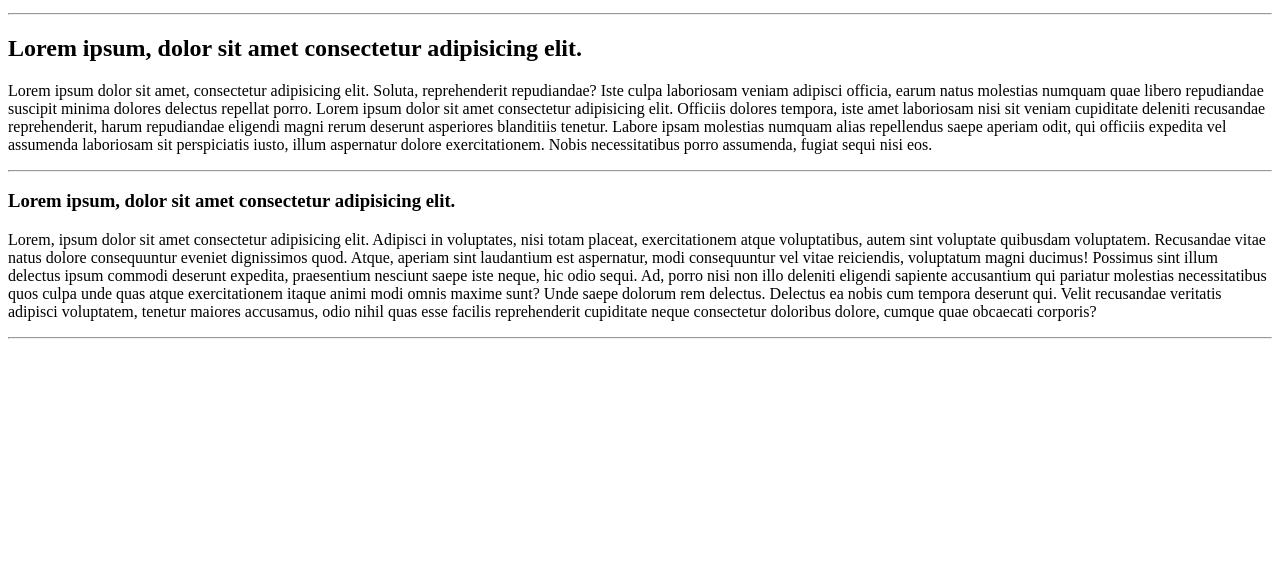
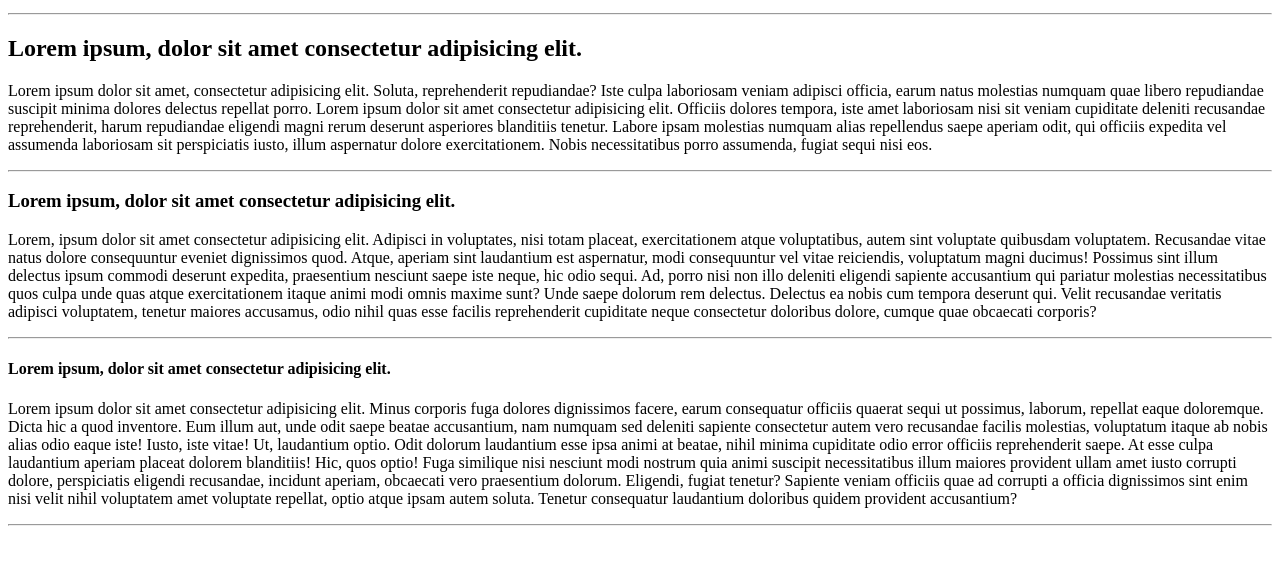
Before and after one commit to feernaanda/L1-homework, a plain HTML site: page index.html in a window 1280 px wide. Shown: the part 101-666 px from the top of the page. Drawn offline with Linux system fonts and the light colour scheme.

Commit message:
Practicing what was learned in lesson #3

```diff
--- a/index.html
+++ b/index.html
@@ -19,5 +19,12 @@
     Ad, porro nisi non illo deleniti eligendi sapiente accusantium qui pariatur molestias necessitatibus quos culpa unde quas atque exercitationem itaque animi modi omnis maxime sunt? Unde saepe dolorum rem delectus.
     Delectus ea nobis cum tempora deserunt qui. Velit recusandae veritatis adipisci voluptatem, tenetur maiores accusamus, odio nihil quas esse facilis reprehenderit cupiditate neque consectetur doloribus dolore, cumque quae obcaecati corporis?</p>
     <hr>
+    <h4>Lorem ipsum, dolor sit amet consectetur adipisicing elit.</h4>
+    <p>Lorem ipsum dolor sit amet consectetur adipisicing elit. Minus corporis fuga dolores dignissimos facere, earum consequatur officiis quaerat sequi ut possimus, laborum, repellat eaque doloremque. Dicta hic a quod inventore.
+    Eum illum aut, unde odit saepe beatae accusantium, nam numquam sed deleniti sapiente consectetur autem vero recusandae facilis molestias, voluptatum itaque ab nobis alias odio eaque iste! Iusto, iste vitae!
+    Ut, laudantium optio. Odit dolorum laudantium esse ipsa animi at beatae, nihil minima cupiditate odio error officiis reprehenderit saepe. At esse culpa laudantium aperiam placeat dolorem blanditiis! Hic, quos optio!
+    Fuga similique nisi nesciunt modi nostrum quia animi suscipit necessitatibus illum maiores provident ullam amet iusto corrupti dolore, perspiciatis eligendi recusandae, incidunt aperiam, obcaecati vero praesentium dolorum. Eligendi, fugiat tenetur?
+    Sapiente veniam officiis quae ad corrupti a officia dignissimos sint enim nisi velit nihil voluptatem amet voluptate repellat, optio atque ipsam autem soluta. Tenetur consequatur laudantium doloribus quidem provident accusantium?</p>
+    <hr>
 </body>
 </html>
```
